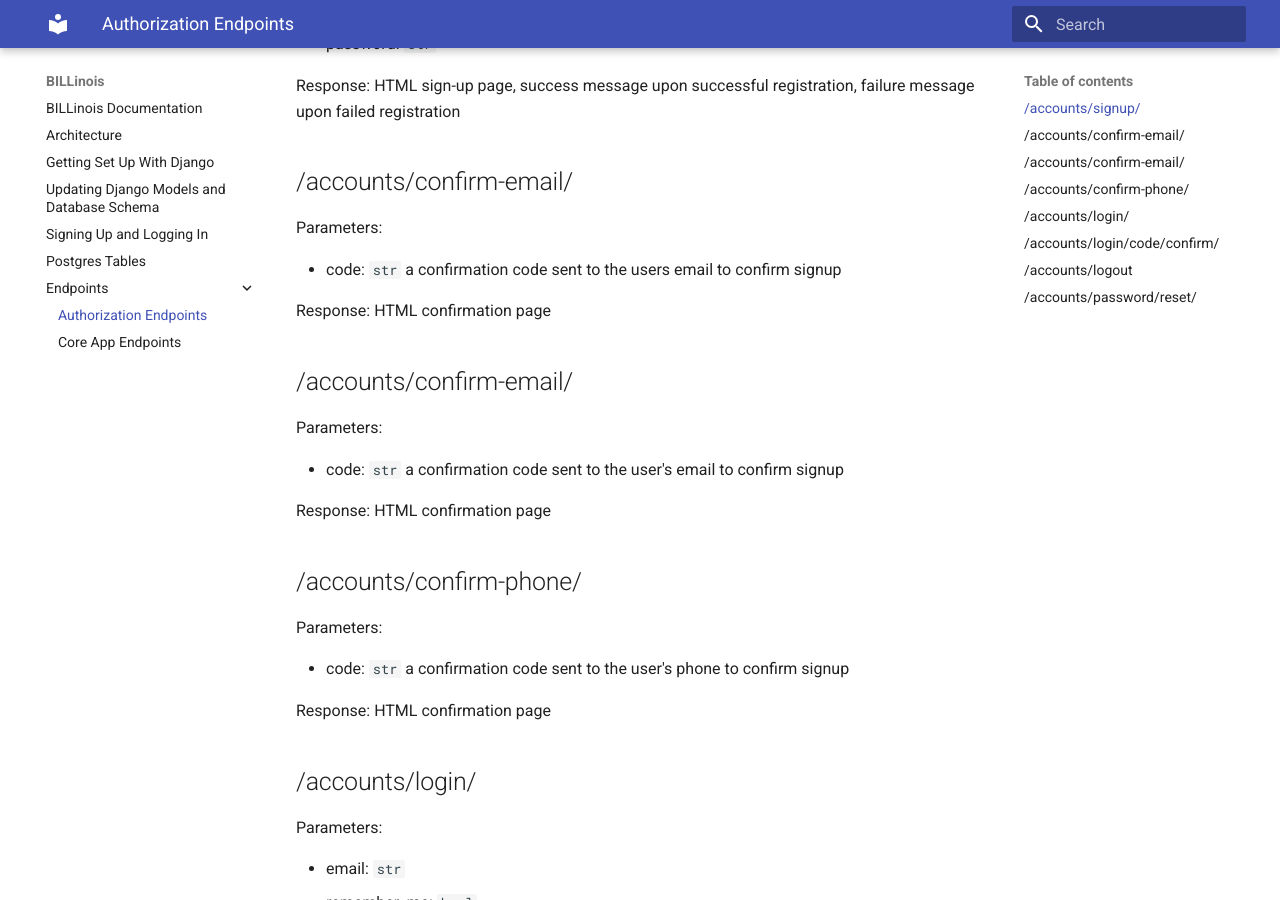
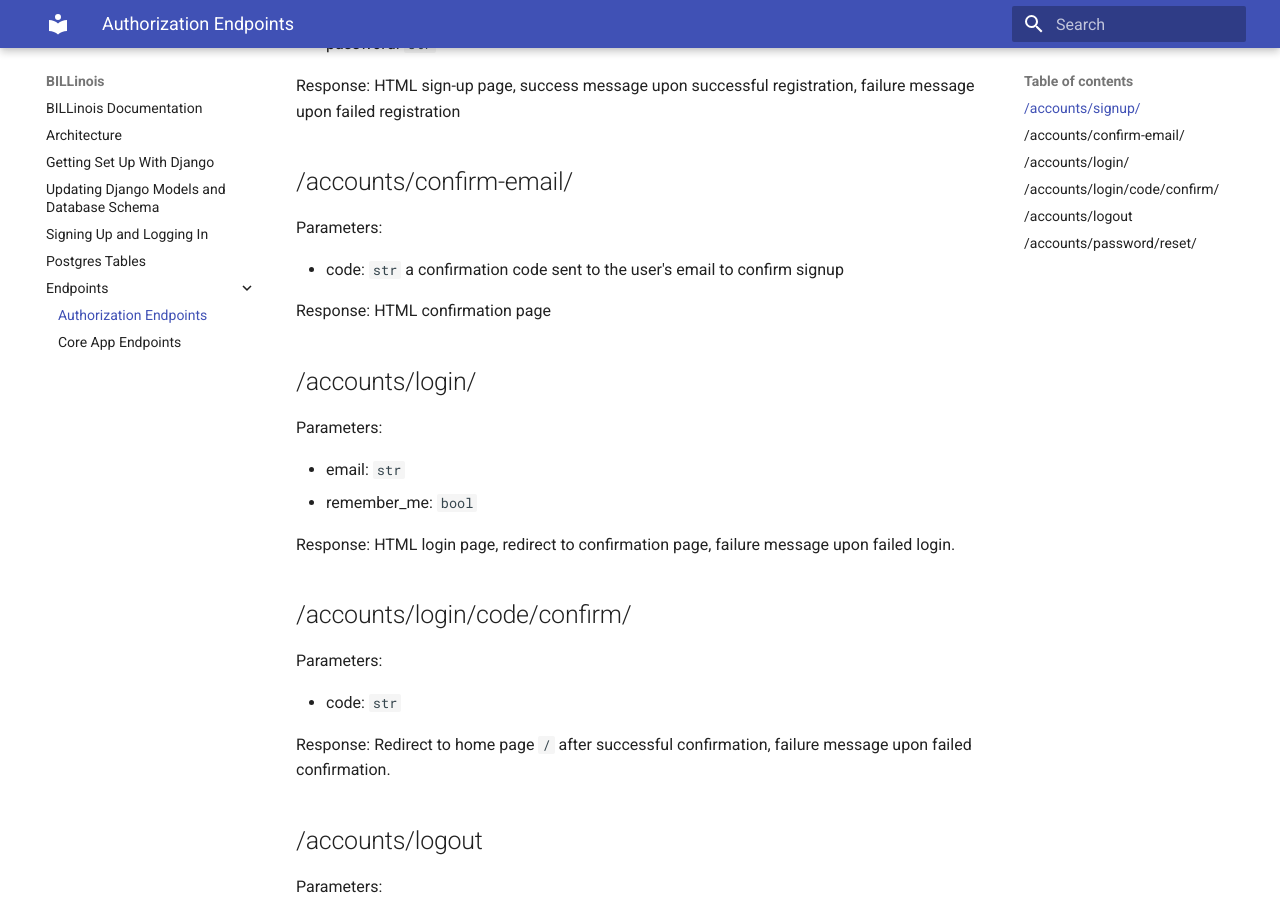
Before and after one commit to uchicago-capp-30320/BILLinois, an MkDocs documentation site: the page built from docs/endpoints/auth.md, in a window 1280 px wide and 900 px high, scrolled down 308 px. Built offline with MkDocs 1.6.1 and Material for MkDocs 9.7.7, drawn with Linux system fonts in a browser that asks for light colours.

Commit message:
Remove unrelated commit files

```diff
--- a/docs/endpoints/auth.md
+++ b/docs/endpoints/auth.md
@@ -14,23 +14,7 @@ Response: HTML sign-up page, success message upon successful registration, failu
 
 Parameters:
 
-* code: `str` a confirmation code sent to the users email to confirm signup
-
-Response: HTML confirmation page
-
-## /accounts/confirm-email/
-
-Parameters:
-
 * code: `str` a confirmation code sent to the user's email to confirm signup
-
-Response: HTML confirmation page
-
-## /accounts/confirm-phone/
-
-Parameters:
-
-* code: `str` a confirmation code sent to the user's phone to confirm signup
 
 Response: HTML confirmation page
 
```
Also changed, not shown: docs/04-signing_up_and_logging_in.md (+1 -4 lines), docs/05-models.md (+1 -1 lines), docs/endpoints/core.md (+1 -1 lines).
